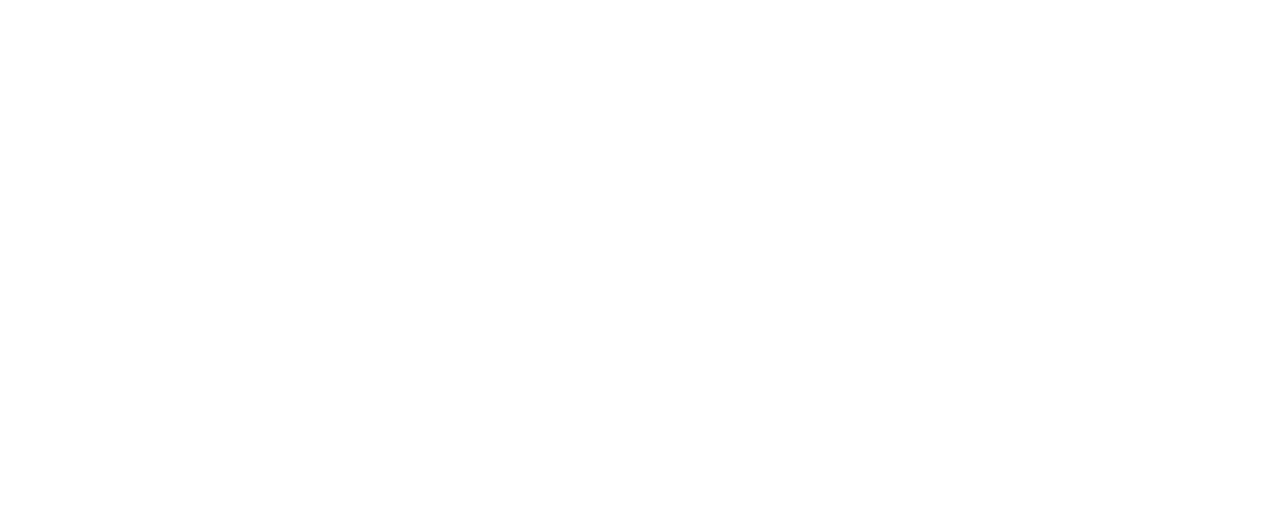
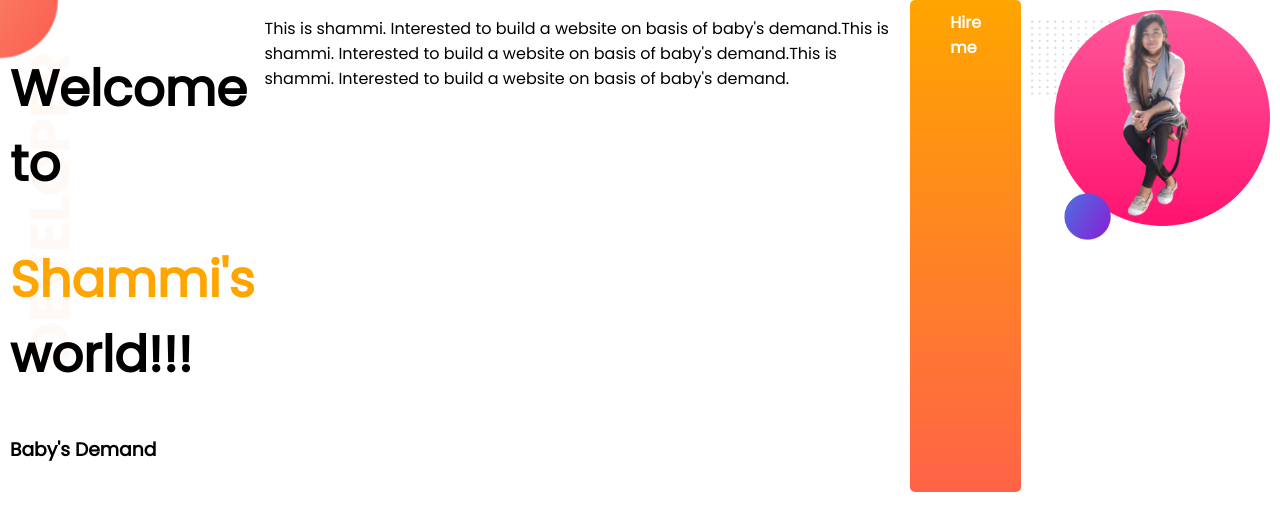
Before and after one commit to shammi77/my-development-portfolio, a plain HTML site: page index.html in a window 1280 px wide. Drawn offline with Linux system fonts and the light colour scheme.

Commit message:
top banner added

```diff
--- a/index.html
+++ b/index.html
@@ -1,13 +1,34 @@
 <!DOCTYPE html>
 <html lang="en">
+
 <head>
     <meta charset="UTF-8">
     <meta http-equiv="X-UA-Compatible" content="IE=edge">
     <meta name="viewport" content="width=device-width, initial-scale=1.0">
     <title>portfolio</title>
+    <link rel="preconnect" href="https://fonts.googleapis.com">
+    <link rel="preconnect" href="https://fonts.gstatic.com" crossorigin>
+    <link href="https://fonts.googleapis.com/css2?family=Poppins&display=swap" rel="stylesheet">
     <link rel="stylesheet" href="style.css">
 </head>
+
 <body>
+    <section class="top-banner">
+        <div class="half-width">
+            <h1>Welcome to</h1>
+            <h1><span class="orange-color">Shammi's</span> world!!!</h1>
+            <h3>Baby's Demand</h3>
+        </div>
+        <p>This is shammi. Interested to build a website on basis of baby's demand.This is shammi. Interested to build a
+            website on basis of baby's demand.This is shammi. Interested to build a website on basis of baby's demand.
+        </p>
+        <a class="link-button" target="_blank" href="https://www.linkedin.com/in/nusrat-jahan-shammi-045ab819b/">Hire
+            me</a>
+        <div class="half-width">
+            <img src="images/shammi.png" alt="">
+        </div>
+    </section>
 
 </body>
+
 </html>
--- a/style.css
+++ b/style.css
@@ -0,0 +1,32 @@
+body{
+    font-family: 'Poppins', sans-serif;
+    margin: 0;
+}
+h1{
+    font-size: 50px;}
+    .orange-color{
+        color: orange;
+    }
+    section{
+        display: flex;
+    }
+    .half-width{
+        width: 50%;
+        padding: 10px;
+    }
+    .half-width img{
+        width: 100%;
+    }
+    .link-button{
+        text-decoration: none;
+        background-image: linear-gradient(orange,tomato);
+        padding: 10px 40px;
+        color: white;
+        font-weight: 700;
+        border-radius: 5px;
+    }
+    .top-banner{
+        background-image: url(images/top-banner.png);
+        background-repeat: no-repeat;
+
+    }
```
Also changed, not shown: images/dream-bg.png (added), images/exp-bg.png (added), images/jhankar.png (added), images/jhankar2.png (added), images/my-bg.png (added), images/my-bg2.png (added), images/shammi.png (added), images/top-banner.png (added), 8 other files.
